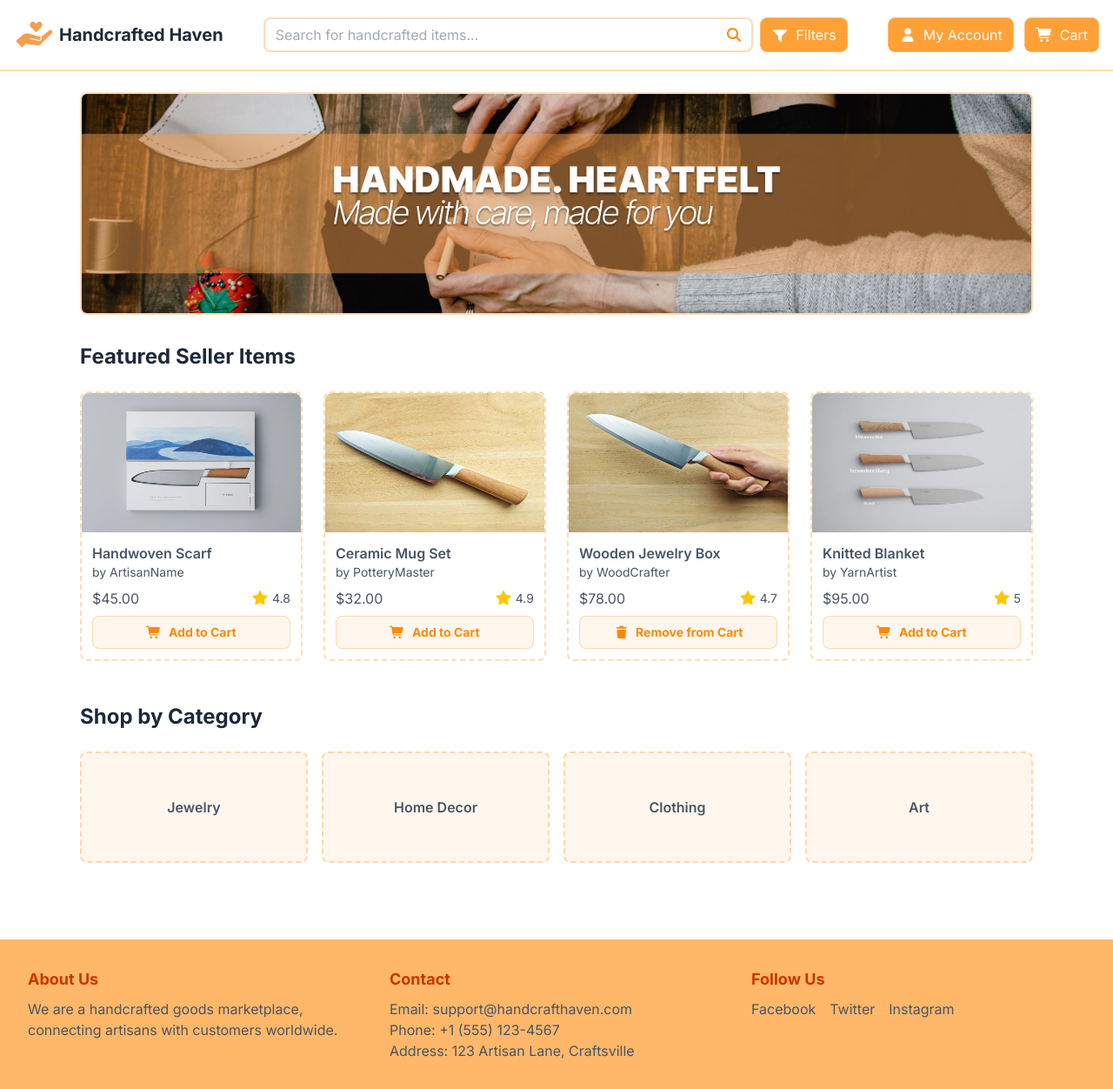
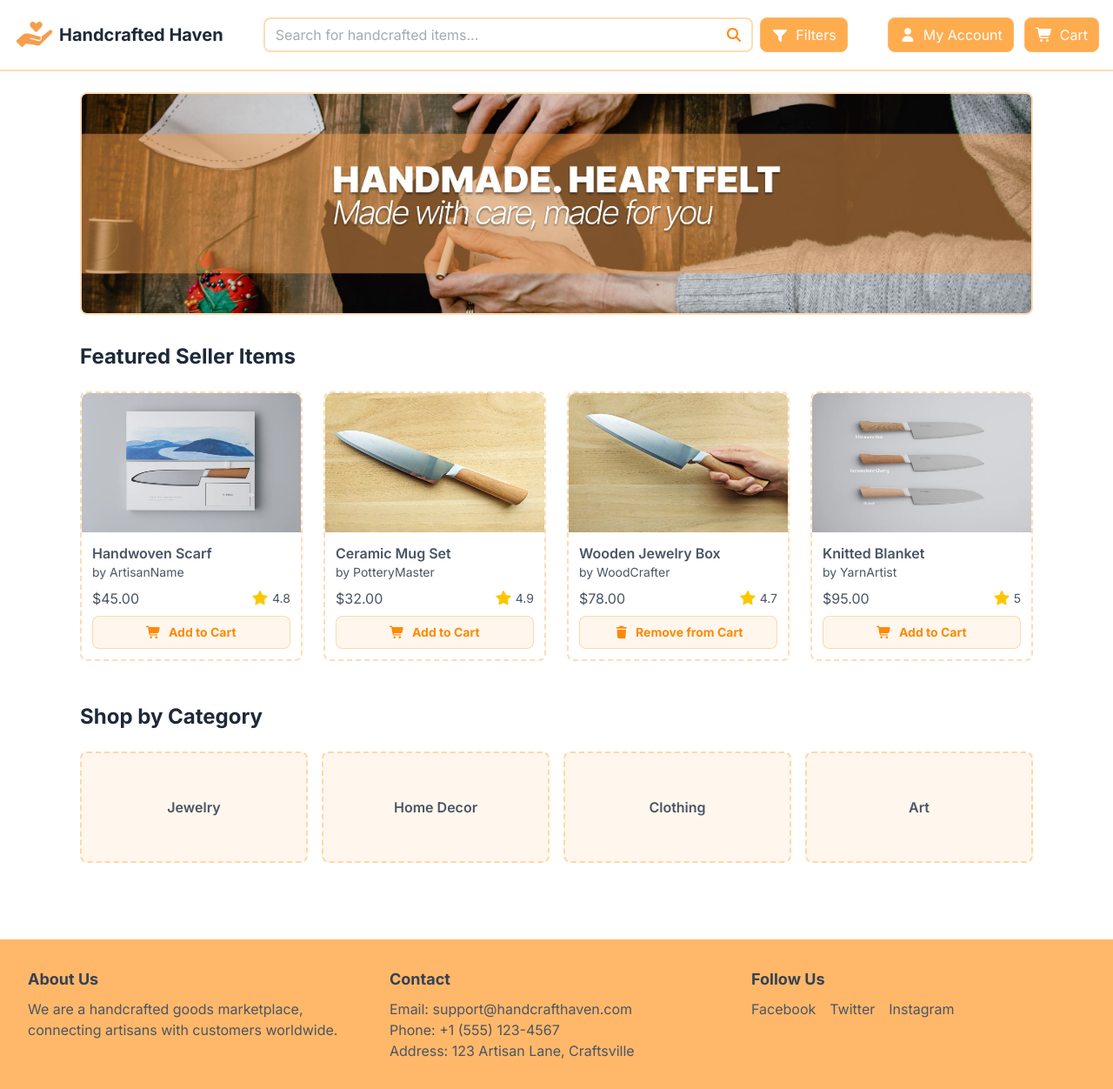
Before and after one commit to AmonApolonio/WDD430_Team7, a Next.js app: page / in a window 1280 px wide. Shown: the whole page at 87% size. Built offline with nearby package versions, Linux system fonts and the light colour scheme.

Commit message:
fix: visual corrections

```diff
--- a/package.json
+++ b/package.json
@@ -20,6 +20,7 @@
     "react": "19.1.0",
     "react-dom": "19.1.0",
     "react-slick": "^0.30.3",
+    "react-toastify": "^11.0.5",
     "slick-carousel": "^1.8.1"
   },
   "devDependencies": {
--- a/src/app/(home)/HomePage.tsx
+++ b/src/app/(home)/HomePage.tsx
@@ -27,7 +27,7 @@ export default function HomePage() {
           {categories.map((category) => (
             <div
               key={category}
-              className="h-32 bg-orange-50 border-2 border-orange-300/50 border-dashed rounded-lg flex items-center justify-center transition-transform transform hover:scale-105 hover:bg-orange-300"
+              className="h-32 bg-orange-50 border-2 border-orange-300/50 border-dashed rounded-lg flex items-center justify-center transition-transform transform hover:scale-105 hover:bg-orange-300 cursor-pointer"
             >
               <span className="font-semibold text-gray-600">{category}</span>
             </div>
--- a/src/app/layout.tsx
+++ b/src/app/layout.tsx
@@ -1,6 +1,8 @@
 import type { Metadata } from "next";
 import { ClientThemeProvider } from "./ClientThemeProvider";
+import { ToastContainer } from "react-toastify";
 import "../styles/globals.css";
+import "react-toastify/dist/ReactToastify.css";
 
 export const metadata: Metadata = {
   title: "Handcraft Haven",
@@ -19,6 +21,17 @@ export default function RootLayout({
       >
         <ClientThemeProvider>
           {children}
+          <ToastContainer
+            position="top-right"
+            autoClose={3000}
+            hideProgressBar={false}
+            newestOnTop={false}
+            closeOnClick
+            rtl={false}
+            pauseOnFocusLoss
+            draggable
+            pauseOnHover
+          />
         </ClientThemeProvider>
       </body>
     </html>
--- a/src/components/common/Footer.tsx
+++ b/src/components/common/Footer.tsx
@@ -7,7 +7,7 @@ export default function Footer() {
         <div className="grid grid-cols-1 md:grid-cols-3 gap-8">
           {/* About Us Section */}
           <div>
-            <h2 className="text-lg font-bold text-orange-700">About Us</h2>
+            <h2 className="text-lg font-bold text-gray-700">About Us</h2>
             <p className="text-gray-600 mt-2">
               We are a handcrafted goods marketplace, connecting artisans with
               customers worldwide.
@@ -16,7 +16,7 @@ export default function Footer() {
 
           {/* Contact Section */}
           <div>
-            <h2 className="text-lg font-bold text-orange-700">Contact</h2>
+            <h2 className="text-lg font-bold text-gray-700">Contact</h2>
             <ul className="mt-2 text-gray-600">
               <li>Email: support@handcrafthaven.com</li>
               <li>Phone: +1 (555) 123-4567</li>
@@ -26,7 +26,7 @@ export default function Footer() {
 
           {/* Social Media Links */}
           <div>
-            <h2 className="text-lg font-bold text-orange-700">Follow Us</h2>
+            <h2 className="text-lg font-bold text-gray-700">Follow Us</h2>
             <ul className="flex space-x-4 mt-2">
               <li>
                 <a href="#" className="text-gray-600 hover:text-orange-700">
--- a/src/components/customer/WriteReview.tsx
+++ b/src/components/customer/WriteReview.tsx
@@ -3,6 +3,7 @@ import { FontAwesomeIcon } from '@fortawesome/react-fontawesome';
 import { faStar } from '@fortawesome/free-solid-svg-icons';
 import { Input } from '@/components/ui/Input';
 import { Button } from '@/components/ui/Button';
+import { TextArea } from '@/components/ui/TextArea';
 import { submitCustomerReview } from '@/lib/api';
 
 const WriteReview = ({ productId }: { productId: string }) => {
@@ -65,10 +66,10 @@ const WriteReview = ({ productId }: { productId: string }) => {
 
         <div>
           <label className="block text-sm font-medium text-gray-700 mb-2">Your Review</label>
-          <textarea
+          <TextArea
             placeholder="Tell others about your experience with this product..."
             rows={4}
-            className="border-2 border-orange-300/50 w-full rounded-lg p-2"
+            className="w-full rounded-lg p-2 border-2 border-orange-300/50"
             value={reviewText}
             onChange={(e) => setReviewText(e.target.value)}
           />
--- a/src/components/ui/AddToCartButton.tsx
+++ b/src/components/ui/AddToCartButton.tsx
@@ -5,6 +5,7 @@ import { faShoppingCart, faTrash } from "@fortawesome/free-solid-svg-icons";
 import { Button } from "./Button";
 import { handleAddToCart, handleRemoveFromCart } from "@/lib/api";
 import { useState } from "react";
+import { toast } from "react-toastify";
 
 interface AddToCartButtonProps {
   itemId: string;
@@ -20,6 +21,9 @@ export const AddToCartButton: React.FC<AddToCartButtonProps> = ({ itemId, initia
     const response = await handleAddToCart(itemId);
     if (response?.status === 200) {
       setIsAddedToCart(true);
+      toast.success("Item added to cart!");
+    } else {
+      toast.error("Failed to add item to cart.");
     }
   };
 
@@ -28,6 +32,9 @@ export const AddToCartButton: React.FC<AddToCartButtonProps> = ({ itemId, initia
     const response = await handleRemoveFromCart(itemId);
     if (response?.status === 200) {
       setIsAddedToCart(false);
+      toast.success("Item removed from cart!");
+    } else {
+      toast.error("Failed to remove item from cart.");
     }
   };
 
--- a/src/components/ui/Button.tsx
+++ b/src/components/ui/Button.tsx
@@ -10,7 +10,7 @@ interface ButtonProps extends React.ButtonHTMLAttributes<HTMLButtonElement> {
 export function Button({ children, variant, className, grow, disabled, ...props }: ButtonProps) {
   const baseClass = "cursor-pointer";
 
-  const growClass = grow ? "hover:scale-105 transition-transform" : "";
+  const growClass = !disabled && grow ? "hover:scale-105 transition-transform" : "";
 
   const disabledClass = disabled ? "opacity-50 cursor-not-allowed" : "";
 
@@ -20,7 +20,7 @@ export function Button({ children, variant, className, grow, disabled, ...props
       : variant === "link"
       ? "text-blue-600 rounded-lg hover:underline"
       : variant === "filled"
-      ? "border border-orange-300 bg-orange-400/80 text-white rounded-lg hover:bg-orange-400"
+      ? "border border-orange-300 bg-orange-400/70 text-white rounded-lg hover:bg-orange-400/90"
       : variant === "outline-filled"
       ? "w-full py-2 rounded-lg border border-orange-300/50 bg-orange-50 text-orange-400 text-sm font-bold hover:bg-orange-100"
       : "rounded-lg hover:bg-orange-50";
--- a/src/components/ui/Input.tsx
+++ b/src/components/ui/Input.tsx
@@ -1,5 +1,10 @@
 // Input component
 
-export function Input({ ...props }: React.InputHTMLAttributes<HTMLInputElement>) {
-  return <input {...props} />;
+export function Input({ className, ...props }: React.InputHTMLAttributes<HTMLInputElement>) {
+  return (
+    <input
+      className={`focus:outline-none focus:ring-1 focus:ring-[#ffad4f] ${className || ''}`}
+      {...props}
+    />
+  );
 }
--- /dev/null
+++ b/src/components/ui/TextArea.tsx
@@ -0,0 +1,10 @@
+// TextArea component
+
+export function TextArea({ className, ...props }: React.TextareaHTMLAttributes<HTMLTextAreaElement>) {
+  return (
+    <textarea
+      className={`focus:outline-none focus:ring-1 focus:ring-[#ffad4f] ${className || ''}`}
+      {...props}
+    />
+  );
+}
--- a/src/styles/theme.ts
+++ b/src/styles/theme.ts
@@ -3,9 +3,9 @@ import { createTheme } from '@mui/material/styles';
 const theme = createTheme({
   palette: {
     primary: {
-      main: '#fb923c', // orange-500
+      main: '#ffad4f', // orange-500
       light: '#ffedd5', // orange-100
-      dark: '#f97316', // orange-600
+      dark: '#ff951d', // orange-600
       contrastText: '#fff' // white
     }
   }
```
Also changed, not shown: 1 other file (tests, documents, lock files or other folders).
